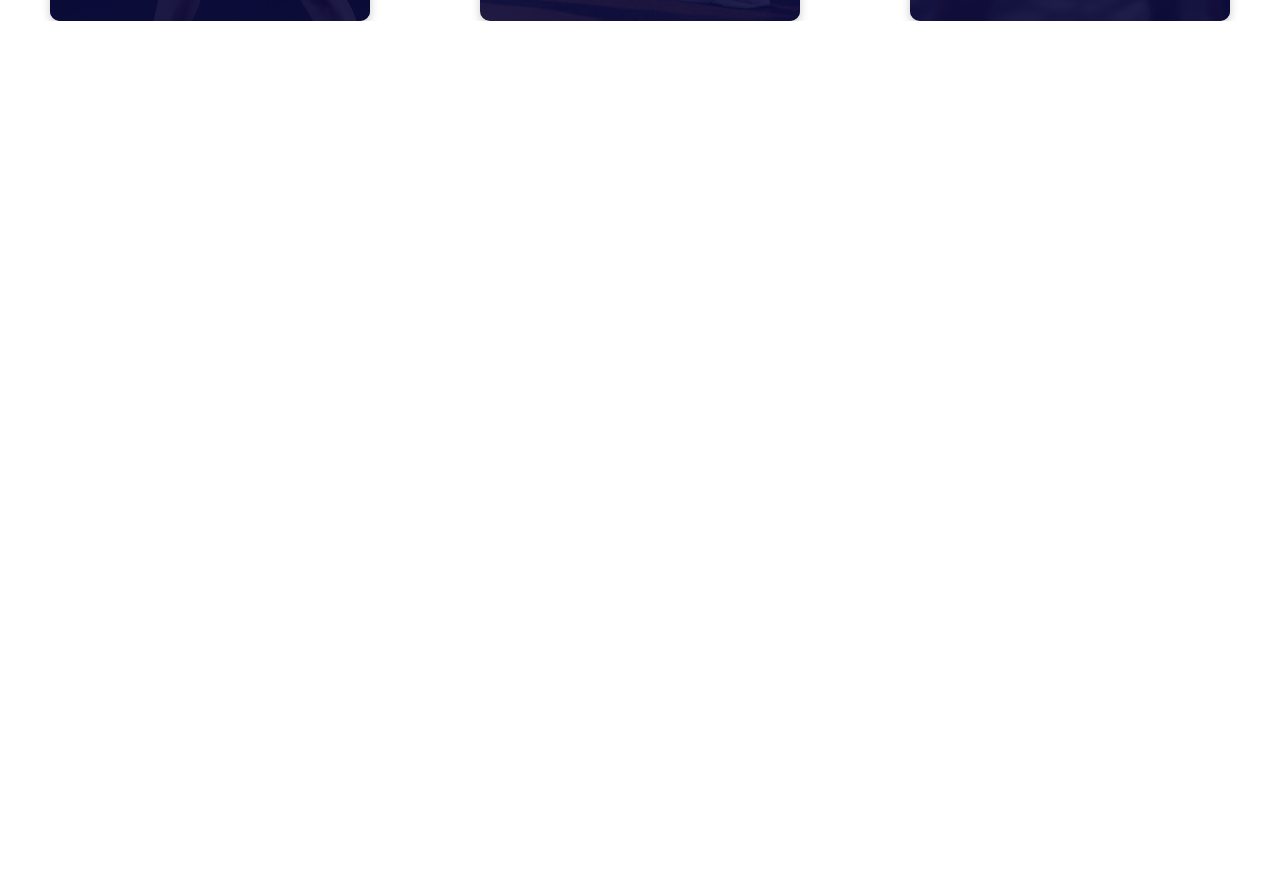
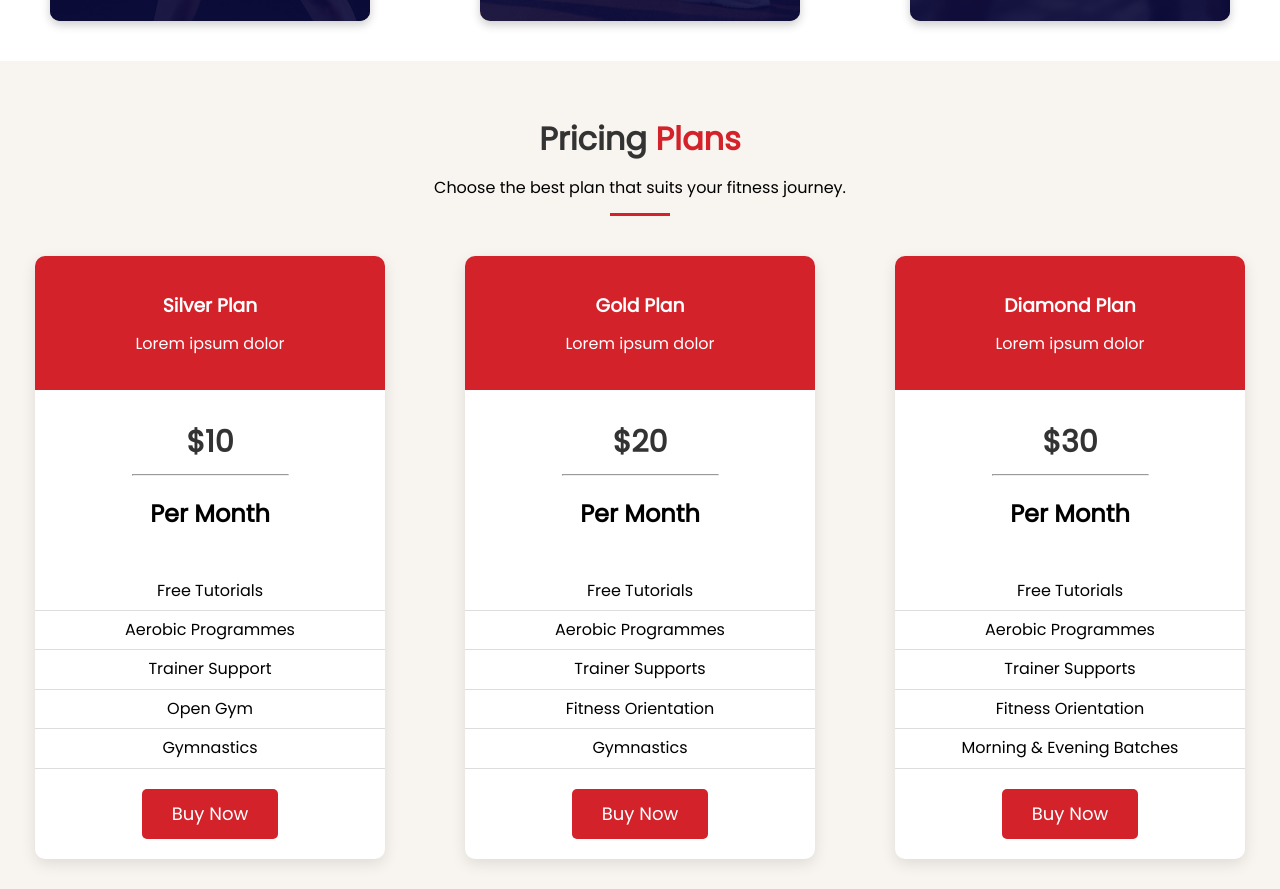
Before and after one commit to GuilhermePaes26/gym-fit, an Angular app: page / in a window 1280 px wide. Shown: the part 3124-4013 px from the top of the page. Before the commit the page ends 3145 px from the top, so only its background shows below. Built offline with nearby package versions, Linux system fonts and the light colour scheme.

Commit message:
feat: add pricing into project

```diff
--- a/src/app/app.component.html
+++ b/src/app/app.component.html
@@ -3,4 +3,5 @@
 <app-about></app-about>
 <app-classes></app-classes>
 <app-trainers></app-trainers>
+<app-plan></app-plan>
 <!-- <router-outlet></router-outlet> -->
--- a/src/app/app.component.ts
+++ b/src/app/app.component.ts
@@ -5,6 +5,7 @@
 import { AboutComponent } from './components/about/about.component';
 import { ClassesComponent } from './components/classes/classes.component';
 import { TrainersComponent } from './components/trainers/trainers.component';
+import { PlanComponent } from './components/plan/plan.component';
 import { FontAwesomeModule } from '@fortawesome/angular-fontawesome';
 
 @Component({
@@ -17,6 +18,7 @@
     AboutComponent,
     ClassesComponent,
     TrainersComponent,
+    PlanComponent,
     FontAwesomeModule,
   ],
   templateUrl: './app.component.html',
--- a/src/app/components/plan/plan.component.css
+++ b/src/app/components/plan/plan.component.css
@@ -0,0 +1,36 @@
+.principal {
+  text-align: center;
+  margin: 40px 0;
+  background-color: #f8f4ef;
+  font-family: "Poppins";
+}
+
+.TextContainer h1 {
+  font-size: 32px;
+  color: #333;
+  padding-top: 60px;
+}
+
+.red-text {
+  color: #d3222a;
+}
+
+.textDivHr {
+  width: 60px;
+  height: 3px;
+  background-color: #d3222a;
+  border: none;
+  margin: 10px auto;
+}
+
+.container {
+  display: flex;
+  justify-content: center;
+  flex-wrap: wrap;
+}
+
+.plans-row {
+  display: flex;
+  gap: 20px;
+  flex-wrap: wrap;
+}
--- a/src/app/components/plan/plan.component.html
+++ b/src/app/components/plan/plan.component.html
@@ -1 +1,21 @@
-<p>plan works!</p>
+<div class="principal">
+  <div class="TextContainer">
+    <h1>Pricing <span class="red-text">Plans</span></h1>
+    <p>Choose the best plan that suits your fitness journey.</p>
+    <hr class="textDivHr" />
+  </div>
+
+  <div class="container">
+    <div class="plans-row">
+      <div *ngFor="let plan of plans" class="plan-card">
+        <app-prices-card
+          [title]="plan.title"
+          [description]="plan.description"
+          [price]="plan.price"
+          [features]="plan.features"
+        >
+        </app-prices-card>
+      </div>
+    </div>
+  </div>
+</div>
--- a/src/app/components/plan/plan.component.ts
+++ b/src/app/components/plan/plan.component.ts
@@ -1,11 +1,49 @@
 import { Component } from '@angular/core';
-
+import { CommonModule } from '@angular/common';
+import { PricesCardComponent } from '../prices-card/prices-card.component';
 @Component({
   selector: 'app-plan',
-  imports: [],
+  imports: [CommonModule, PricesCardComponent],
   templateUrl: './plan.component.html',
-  styleUrl: './plan.component.css'
+  styleUrl: './plan.component.css',
 })
 export class PlanComponent {
-
+  plans = [
+    {
+      title: 'Silver Plan',
+      description: 'Lorem ipsum dolor',
+      price: 10,
+      features: [
+        'Free Tutorials',
+        'Aerobic Programmes',
+        'Trainer Support',
+        'Open Gym',
+        'Gymnastics',
+      ],
+    },
+    {
+      title: 'Gold Plan',
+      description: 'Lorem ipsum dolor',
+      price: 20,
+      features: [
+        'Free Tutorials',
+        'Aerobic Programmes',
+        'Trainer Supports',
+        'Fitness Orientation',
+        'Gymnastics',
+      ],
+    },
+    {
+      title: 'Diamond Plan',
+      description: 'Lorem ipsum dolor',
+      price: 30,
+      features: [
+        'Free Tutorials',
+        'Aerobic Programmes',
+        'Trainer Supports',
+        'Fitness Orientation',
+        'Morning & Evening Batches',
+      ],
+    },
+  ];
 }
--- /dev/null
+++ b/src/app/components/prices-card/prices-card.component.css
@@ -0,0 +1,69 @@
+.card {
+  width: 350px;
+  background: #fff;
+  text-align: center;
+  border-radius: 10px;
+  box-shadow: 0 5px 15px rgba(0, 0, 0, 0.1);
+  overflow: hidden;
+  margin: 30px;
+  transition: transform 0.5s;
+  font-family: "Poppins";
+}
+
+.title {
+  background-color: #d3222a;
+  color: white;
+  padding: 20px;
+}
+
+.value {
+  padding: 20px;
+  font-size: 24px;
+  font-weight: bold;
+}
+
+.value h3 {
+  font-size: 30px;
+  color: #333;
+  margin: 15px;
+}
+
+.value hr {
+  width: 50%;
+  margin: 10px auto;
+}
+
+.features {
+  list-style: none;
+  padding: 0;
+  margin: 0;
+}
+
+.features li {
+  padding: 10px;
+  border-bottom: 1px solid #ddd;
+  font-size: 16px;
+}
+
+.btn {
+  padding: 20px;
+}
+
+button {
+  background: #d3222a;
+  color: white;
+  border: none;
+  padding: 15px 30px;
+  font-size: 18px;
+  border-radius: 5px;
+  cursor: pointer;
+  transition: 0.3s;
+}
+
+button:hover {
+  background: #333;
+}
+
+.card:hover {
+  transform: scale(1.05);
+}
--- /dev/null
+++ b/src/app/components/prices-card/prices-card.component.html
@@ -0,0 +1,17 @@
+<div class="card">
+  <div class="title">
+    <h3>{{ title }}</h3>
+    <p>{{ description }}</p>
+  </div>
+  <div class="value">
+    <h3>${{ price }}</h3>
+    <hr />
+    <p>Per Month</p>
+  </div>
+  <ul class="features">
+    <li *ngFor="let feature of features">{{ feature }}</li>
+  </ul>
+  <div class="btn">
+    <button>Buy Now</button>
+  </div>
+</div>
```
Also changed, not shown: src/app/components/prices-card/prices-card.component.ts (added, +15 -0 lines), 1 other file (tests, documents, lock files or other folders).
